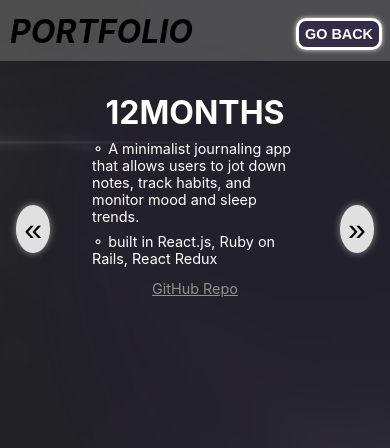
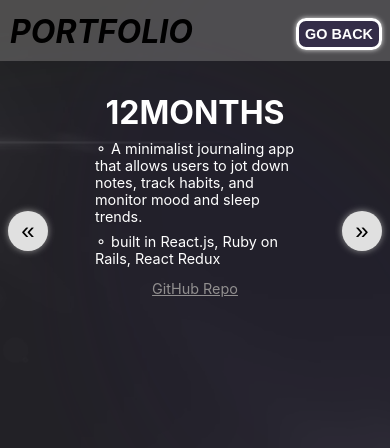
Before and after one commit to billyott/personal-site, a React (Create React App) app: page /portfolio in a window 390 px wide. Shown: the top 448 px of the page. Built offline with nearby package versions, Linux system fonts and the light colour scheme.

Commit message:
fix button positioning issue on portfolio page

```diff
--- a/src/components/portfolio.js
+++ b/src/components/portfolio.js
@@ -57,7 +57,9 @@ class Portfolio extends React.Component {
                     {this.generatePreviewIcons()}
                 </div>
                 <div className="portfolio__prev-container">
-                    <button className="portfolio__mobile-toggle portfolio__mobile-toggle--prev" onClick={this.toggleBack}>&laquo;</button>
+                    <div className="portfolio__mobile-toggle-container portfolio__mobile-toggle-container--prev">
+                        <button className="portfolio__mobile-toggle portfolio__mobile-toggle--prev" onClick={this.toggleBack}>&laquo;</button>
+                    </div>
                     <div className="portfolio__prev-container-content">
                         <div className="portfolio__prev-details">
                             <div className="portfolio__prev-title">{this.state.selectedProject['title']}</div>
@@ -71,7 +73,9 @@ class Portfolio extends React.Component {
                             <ReactPlayer className='portfolio__react-player' url={this.state.selectedProject['youtube']} width="100%" height="100%"/>
                         </div>
                     </div>
-                    <button className="portfolio__mobile-toggle portfolio__mobile-toggle--next" onClick={this.toggleNext}>&raquo;</button>
+                    <div className="portfolio__mobile-toggle-container portfolio__mobile-toggle-container--next">
+                       <button className="portfolio__mobile-toggle portfolio__mobile-toggle--next" onClick={this.toggleNext}>&raquo;</button>
+                    </div>
                 </div>
             </div>
         );
--- a/src/components/portfolio.scss
+++ b/src/components/portfolio.scss
@@ -182,15 +182,15 @@
         @media (max-width: 768px) {
             width: 100%;
             font-size: 1rem;
-            padding: 0;
+            padding: 0 3.5rem;
             margin-top: 2rem;
         }
 
 
         @media (max-width: 480px) {
-            width: 80%;
+            width: 100%;
             font-size: 1rem;
-            padding: 0;
+            padding: 0 3.5rem;
             margin-top: 2rem;
         }
     }
@@ -250,11 +250,52 @@
             position: fixed;
             height: 40%;
             width: auto;
-            bottom: 40px;
+            bottom: 80px;
             right: 10px;
             left: 10px;
             padding: 0 2rem;
         }
+
+        @media (max-height: 650px) {
+            bottom: 30px;
+        }
+    }
+
+    &__mobile-toggle-container {
+        margin: auto 0;
+        position: absolute;
+        top: 50%;
+
+        &--prev {
+            left: 1.5rem;
+        }
+
+        &--next {
+            right: 1.5rem;
+        }
+
+        @media (max-width: 768px) {
+            top: 25%;
+            &--prev {
+                left: .5rem;
+            }
+
+            &--next {
+                right: .5rem;
+            }
+        }
+
+        @media (max-width: 480px) {
+            top: 25%;
+            &--prev {
+                left: .5rem;
+            }
+
+            &--next {
+                right: .5rem;
+            }
+        }
+
     }
 
     &__mobile-toggle {
@@ -262,9 +303,8 @@
         border-radius: 50%;
         border-style: none;
         text-align: center;
-        height: 5rem;
-        width: 6rem;
-        margin: auto 3rem;
+        height: 4rem;
+        width: 4rem;
         background-color: $scheme-grey-light;
         box-shadow: 0 0 7px $scheme-grey-dark;
 
@@ -279,16 +319,15 @@
         }
 
         @media (max-width: 768px) {
-            height: 60%;
-            width: 10%;
-            height: 4rem;
-            margin: auto 2rem;
+            height: 2.5rem;
+            width: 2.5rem;
+            font-size: 1.5rem;
         }
 
         @media (max-width: 480px) {
-            width: 10%;
-            height: 3rem;
-            margin: auto 1rem;
+            height: 2.5rem;
+            width: 2.5rem;
+            font-size: 1.5rem;
         }
     }
 
```
